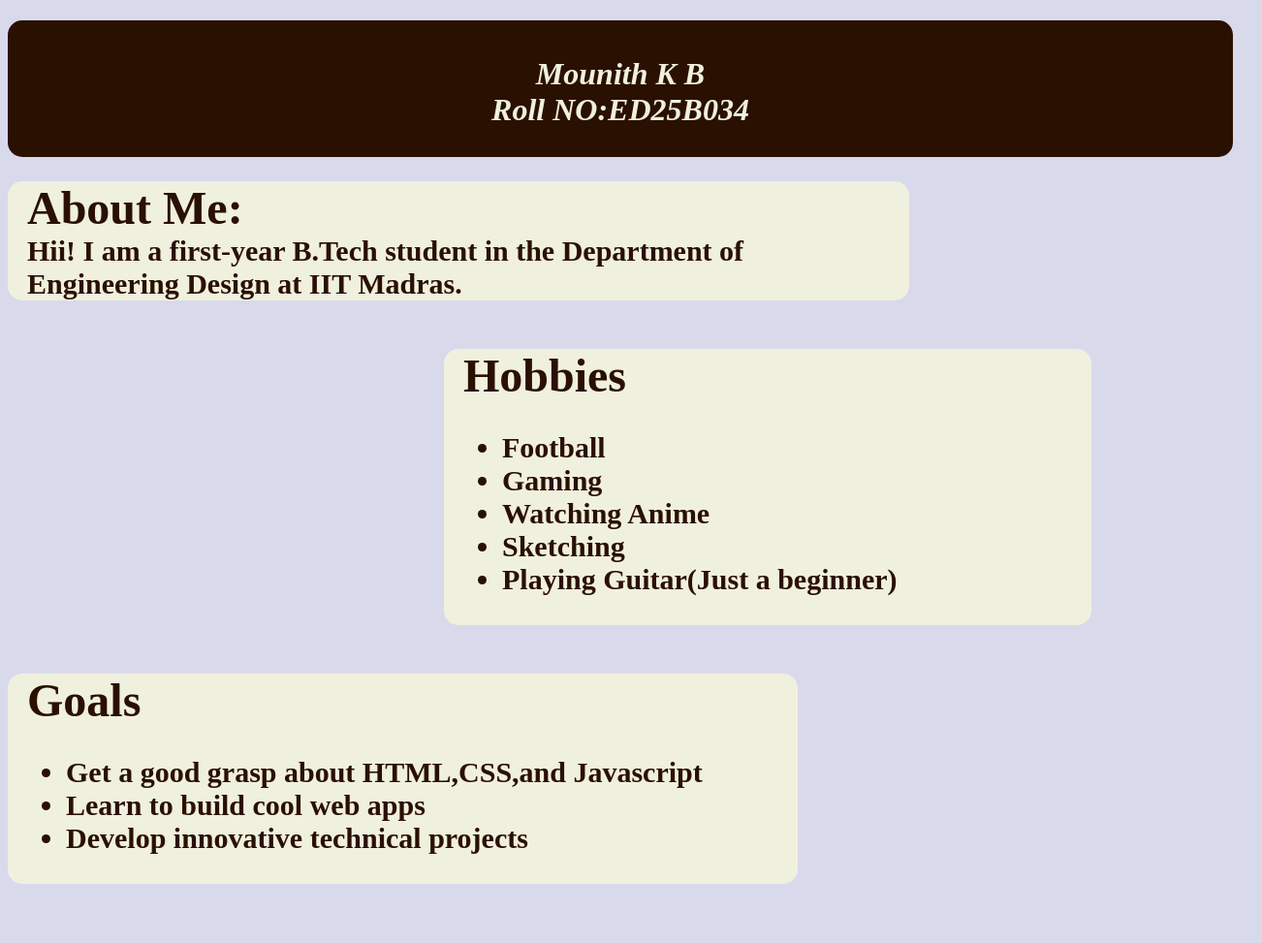
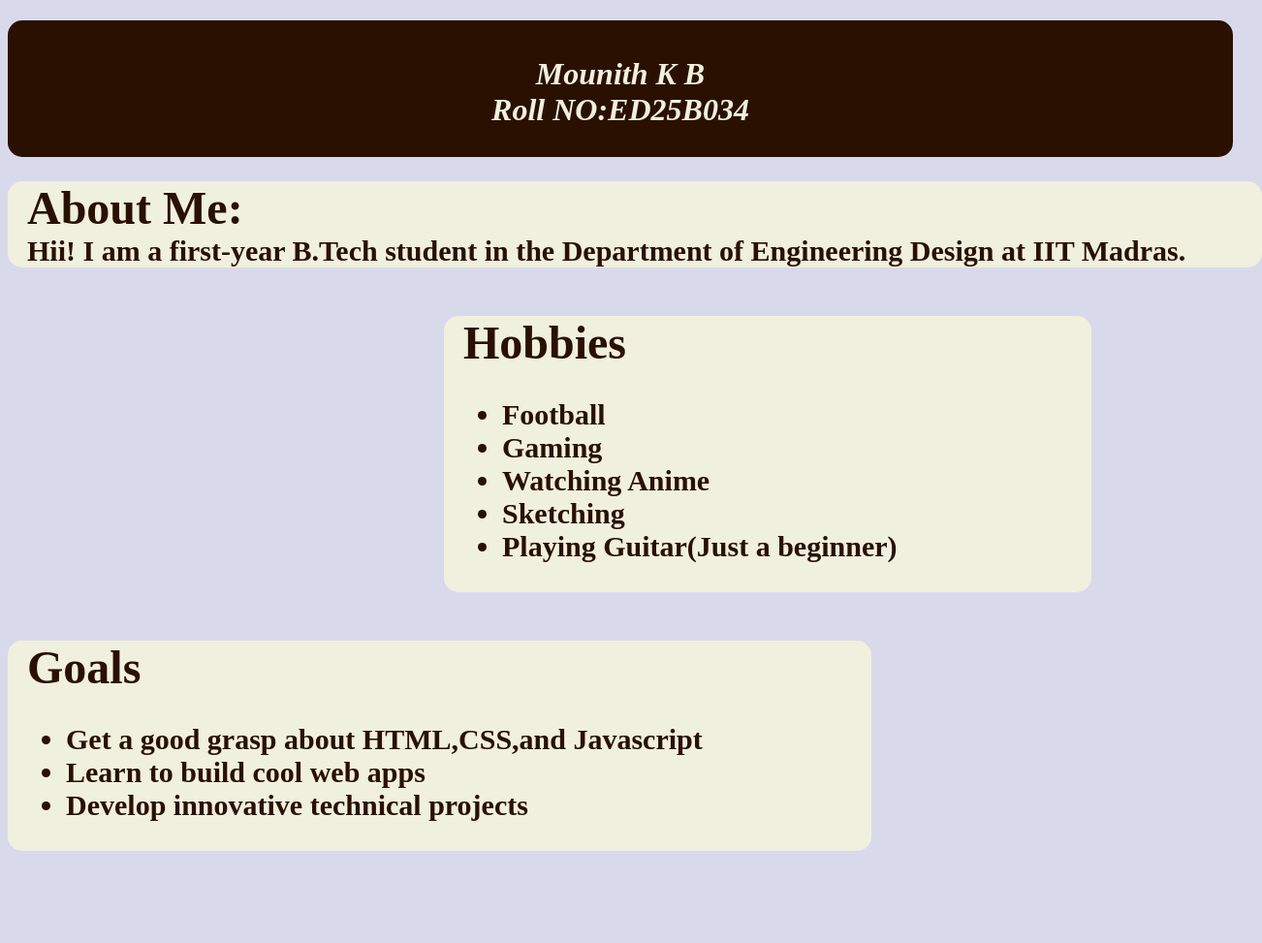
Before and after one commit to Mounith-KB/Kbmo81, a plain HTML site: page index.html in a window 1280 px wide. Shown: the whole page at 97% size, 1302 px wide, since content can reach past the window. After the commit the page ends 944 px from the top, so only its background shows below. Drawn offline with Linux system fonts and the light colour scheme; a script that the page names is missing.

Commit message:
Update index.html

```diff
--- a/index.html
+++ b/index.html
@@ -20,7 +20,7 @@
         color: rgb(42, 16, 0);
         background-color: rgb(240, 240, 222);
         border-radius: 15px;
-        width: 900px;
+        width: 100%;
         padding-left: 20px;
         padding-right: 10px;
         font-size: 30px;
@@ -41,7 +41,7 @@
         padding-left: 20px;
         padding-right: 10px;
         font-size: 30px;
-        width: 900px;
+        width: 100%;
       }
 
       #hobbies-row {
```
